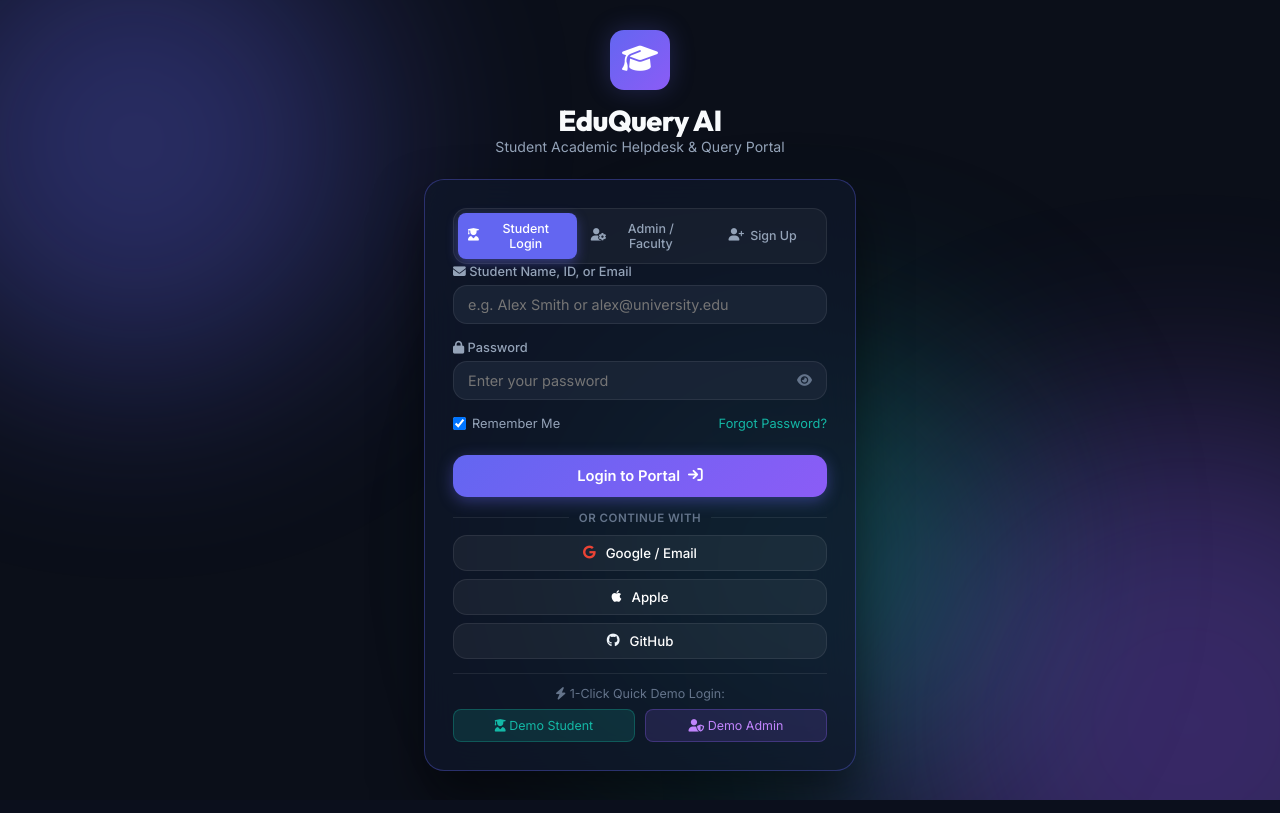
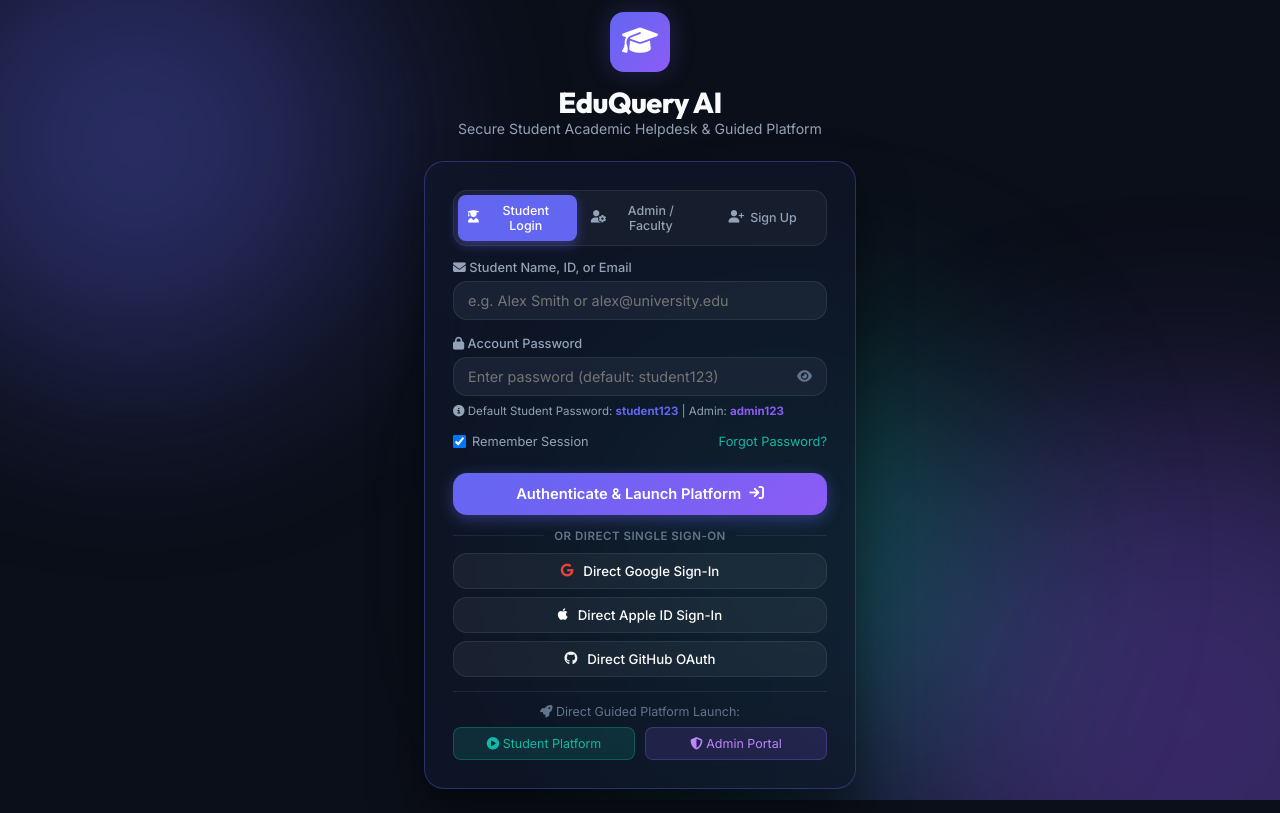
Before and after one commit to Vignesh170000/MinorProject_vignesh, a Flask app: page /login in a window 1280 px wide. Run offline with Flask 2, Linux system fonts and the light colour scheme.

Commit message:
Enforce password authentication & add direct guided platform launch links

```diff
--- a/login.html
+++ b/login.html
@@ -3,7 +3,7 @@
 <head>
     <meta charset="UTF-8">
     <meta name="viewport" content="width=device-width, initial-scale=1.0">
-    <title>Student Query AI | Portal Login</title>
+    <title>Student Query AI | Secure Portal Authentication</title>
     <!-- Google Fonts -->
     <link rel="preconnect" href="https://fonts.googleapis.com">
     <link rel="preconnect" href="https://fonts.gstatic.com" crossorigin>
@@ -28,7 +28,7 @@
                 <i class="fa-solid fa-graduation-cap"></i>
             </div>
             <h1>EduQuery AI</h1>
-            <p>Student Academic Helpdesk & Query Portal</p>
+            <p>Secure Student Academic Helpdesk & Guided Platform</p>
         </div>
 
         <!-- Auth Card -->
@@ -46,11 +46,11 @@
                 </button>
             </div>
 
-            <!-- Error / Success Alert -->
-            <div class="auth-alert" id="authAlert" style="display: none;"></div>
+            <!-- Error / Success Alert Box -->
+            <div class="auth-alert" id="authAlert" style="display: none; padding: 10px 14px; margin-top: 14px; border-radius: 8px; font-size: 0.82rem; text-align: center;"></div>
 
-            <!-- Login Form (Student / Admin) -->
-            <form id="loginForm" class="auth-form">
+            <!-- Login Form (Password Authenticated) -->
+            <form id="loginForm" class="auth-form" style="margin-top: 14px;">
                 <input type="hidden" id="loginRole" value="student">
 
                 <div class="input-group">
@@ -61,29 +61,32 @@
                 </div>
 
                 <div class="input-group">
-                    <label for="authPassword"><i class="fa-solid fa-lock"></i> Password</label>
+                    <label for="authPassword"><i class="fa-solid fa-lock"></i> Account Password</label>
                     <div class="input-field-wrapper">
-                        <input type="password" id="authPassword" placeholder="Enter your password" required>
+                        <input type="password" id="authPassword" placeholder="Enter password (default: student123)" required>
                         <button type="button" class="toggle-password-btn" onclick="togglePasswordVisibility('authPassword', this)">
                             <i class="fa-solid fa-eye"></i>
                         </button>
                     </div>
+                    <span style="font-size: 0.72rem; color: #94a3b8; margin-top: 2px;">
+                        <i class="fa-solid fa-circle-info"></i> Default Student Password: <strong style="color:#6366f1">student123</strong> | Admin: <strong style="color:#8b5cf6">admin123</strong>
+                    </span>
                 </div>
 
                 <div class="auth-options">
                     <label class="remember-me">
-                        <input type="checkbox" id="rememberMe" checked> Remember Me
+                        <input type="checkbox" id="rememberMe" checked> Remember Session
                     </label>
-                    <a href="#" class="forgot-pass" onclick="alert('Password reset link sent to registered email!')">Forgot Password?</a>
+                    <a href="#" class="forgot-pass" onclick="alert('Default demo passwords:\n• Student: student123\n• Admin: admin123')">Forgot Password?</a>
                 </div>
 
                 <button type="submit" class="auth-submit-btn">
-                    <span>Login to Portal</span> <i class="fa-solid fa-arrow-right-to-bracket"></i>
+                    <span>Authenticate & Launch Platform</span> <i class="fa-solid fa-arrow-right-to-bracket"></i>
                 </button>
             </form>
 
-            <!-- Sign Up Form (Hidden by default) -->
-            <form id="signupForm" class="auth-form" style="display: none;">
+            <!-- Sign Up Form -->
+            <form id="signupForm" class="auth-form" style="display: none; margin-top: 14px;">
                 <div class="input-group">
                     <label for="regFullName"><i class="fa-solid fa-user"></i> Full Name</label>
                     <div class="input-field-wrapper">
@@ -112,43 +115,43 @@
                 </div>
 
                 <div class="input-group">
-                    <label for="regPassword"><i class="fa-solid fa-lock"></i> Create Password</label>
+                    <label for="regPassword"><i class="fa-solid fa-lock"></i> Set Password</label>
                     <div class="input-field-wrapper">
-                        <input type="password" id="regPassword" placeholder="Create a strong password" required>
+                        <input type="password" id="regPassword" placeholder="Minimum 4 characters" required minlength="4">
                     </div>
                 </div>
 
                 <button type="submit" class="auth-submit-btn">
-                    <span>Create Student Account</span> <i class="fa-solid fa-user-check"></i>
+                    <span>Create & Launch Guided Platform</span> <i class="fa-solid fa-user-check"></i>
                 </button>
             </form>
 
-            <!-- Social OAuth Logins (Email / Apple / GitHub) -->
+            <!-- Direct Social Authentication & Platform Entry -->
             <div class="auth-divider">
-                <span>OR CONTINUE WITH</span>
+                <span>OR DIRECT SINGLE SIGN-ON</span>
             </div>
 
             <div class="social-logins">
                 <button type="button" class="btn-social btn-social-google" onclick="socialLogin('Google')">
-                    <i class="fa-brands fa-google"></i> Google / Email
+                    <i class="fa-brands fa-google"></i> Direct Google Sign-In
                 </button>
                 <button type="button" class="btn-social btn-social-apple" onclick="socialLogin('Apple')">
-                    <i class="fa-brands fa-apple"></i> Apple
+                    <i class="fa-brands fa-apple"></i> Direct Apple ID Sign-In
                 </button>
                 <button type="button" class="btn-social btn-social-github" onclick="socialLogin('GitHub')">
-                    <i class="fa-brands fa-github"></i> GitHub
+                    <i class="fa-brands fa-github"></i> Direct GitHub OAuth
                 </button>
             </div>
 
-            <!-- Quick Demo Login Shortcuts -->
+            <!-- Pre-authenticated Guided Platform Link -->
             <div class="demo-logins">
-                <span class="demo-label"><i class="fa-solid fa-bolt"></i> 1-Click Quick Demo Login:</span>
+                <span class="demo-label"><i class="fa-solid fa-rocket"></i> Direct Guided Platform Launch:</span>
                 <div class="demo-buttons">
-                    <button type="button" class="demo-btn" onclick="quickDemoLogin('student')">
-                        <i class="fa-solid fa-user-graduate"></i> Demo Student
+                    <button type="button" class="demo-btn" onclick="directPlatformLaunch('student')">
+                        <i class="fa-solid fa-circle-play"></i> Student Platform
                     </button>
-                    <button type="button" class="demo-btn admin" onclick="quickDemoLogin('admin')">
-                        <i class="fa-solid fa-user-shield"></i> Demo Admin
+                    <button type="button" class="demo-btn admin" onclick="directPlatformLaunch('admin')">
+                        <i class="fa-solid fa-shield-halved"></i> Admin Portal
                     </button>
                 </div>
             </div>
@@ -163,8 +166,16 @@
             if (clean.includes('@')) {
                 clean = clean.split('@')[0];
             }
-            // Capitalize words cleanly
             return clean.replace(/\./g, ' ').replace(/\b\w/g, c => c.toUpperCase());
+        }
+
+        function showAlert(msg, isSuccess = false) {
+            const box = document.getElementById('authAlert');
+            box.style.display = 'block';
+            box.style.background = isSuccess ? 'rgba(16, 185, 129, 0.2)' : 'rgba(239, 68, 68, 0.2)';
+            box.style.border = isSuccess ? '1px solid #10b981' : '1px solid #ef4444';
+            box.style.color = isSuccess ? '#6ee7b7' : '#fca5a5';
+            box.innerHTML = msg;
         }
 
         function switchAuthTab(tab) {
@@ -172,8 +183,7 @@
             const loginForm = document.getElementById('loginForm');
             const signupForm = document.getElementById('signupForm');
             const loginRole = document.getElementById('loginRole');
-            const alertBox = document.getElementById('authAlert');
-            alertBox.style.display = 'none';
+            document.getElementById('authAlert').style.display = 'none';
 
             if (tab === 'student') {
                 document.getElementById('tabStudentBtn').classList.add('active');
@@ -181,12 +191,14 @@
                 signupForm.style.display = 'none';
                 loginRole.value = 'student';
                 document.getElementById('authIdentifier').placeholder = "e.g. Alex Smith or alex@university.edu";
+                document.getElementById('authPassword').placeholder = "Enter password (default: student123)";
             } else if (tab === 'admin') {
                 document.getElementById('tabAdminBtn').classList.add('active');
                 loginForm.style.display = 'flex';
                 signupForm.style.display = 'none';
                 loginRole.value = 'admin';
                 document.getElementById('authIdentifier').placeholder = "e.g. Dr. Faculty or admin@university.edu";
+                document.getElementById('authPassword').placeholder = "Enter password (default: admin123)";
             } else if (tab === 'signup') {
                 document.getElementById('tabSignupBtn').classList.add('active');
                 loginForm.style.display = 'none';
@@ -225,33 +237,26 @@
                 id: 'STU-' + Math.floor(1000 + Math.random() * 9000),
                 role: 'Student',
                 provider: provider,
+                authenticated: true,
                 email: `${userName.toLowerCase().replace(/\s+/g, '')}@${provider.toLowerCase()}.com`
             };
 
             saveUserSession(userObj);
-            alert(`Welcome ${userName}! Successfully authenticated via ${provider}. Redirecting to portal...`);
-            window.location.href = 'index.html';
+            showAlert(`✅ Authenticated via ${provider}! Redirecting to Guided Platform...`, true);
+            setTimeout(() => { window.location.href = 'index.html'; }, 700);
         }
 
-        function quickDemoLogin(role) {
-            if (role === 'student') {
-                saveUserSession({
-                    name: 'Demo Student',
-                    id: 'STU-2026',
-                    role: 'Student',
-                    course: 'B.Tech Computer Science',
-                    email: 'student@university.edu'
-                });
-            } else {
-                saveUserSession({
-                    name: 'Dr. Administrator',
-                    id: 'ADM-101',
-                    role: 'Admin',
-                    department: 'Academic Helpdesk',
-                    email: 'admin@university.edu'
-                });
-            }
-            window.location.href = 'index.html';
+        function directPlatformLaunch(role) {
+            const userObj = {
+                name: role === 'student' ? 'Student' : 'Dr. Administrator',
+                id: role === 'student' ? 'STU-2026' : 'ADM-101',
+                role: role === 'student' ? 'Student' : 'Admin',
+                authenticated: true,
+                email: role === 'student' ? 'student@university.edu' : 'admin@university.edu'
+            };
+            saveUserSession(userObj);
+            showAlert(`🚀 Access Granted! Launching Guided Platform as ${userObj.name}...`, true);
+            setTimeout(() => { window.location.href = 'index.html'; }, 600);
         }
 
         function saveUserSession(userObj) {
@@ -261,18 +266,33 @@
         document.getElementById('loginForm').addEventListener('submit', (e) => {
             e.preventDefault();
             const rawIdentifier = document.getElementById('authIdentifier').value.trim();
+            const password = document.getElementById('authPassword').value.trim();
             const role = document.getElementById('loginRole').value;
+
+            if (!password) {
+                showAlert("⚠️ Please enter a password to authenticate.");
+                return;
+            }
+
+            // Verify Password Rules
+            if (role === 'admin' && password !== 'admin123' && password !== '1234') {
+                showAlert("❌ Invalid Admin Password! (Default Admin Password: <strong>admin123</strong>)");
+                return;
+            }
+
             const displayName = formatName(rawIdentifier);
 
             const userObj = {
                 name: displayName,
                 id: role === 'student' ? 'STU-' + Math.floor(1000 + Math.random() * 9000) : 'ADM-101',
                 role: role === 'student' ? 'Student' : 'Admin',
+                authenticated: true,
                 email: rawIdentifier.includes('@') ? rawIdentifier : `${displayName.toLowerCase().replace(/\s+/g, '')}@university.edu`
             };
 
             saveUserSession(userObj);
-            window.location.href = 'index.html';
+            showAlert(`✅ Credentials Verified! Redirecting to Guided Platform...`, true);
+            setTimeout(() => { window.location.href = 'index.html'; }, 600);
         });
 
         document.getElementById('signupForm').addEventListener('submit', (e) => {
@@ -280,18 +300,25 @@
             const fullName = document.getElementById('regFullName').value.trim();
             const email = document.getElementById('regEmail').value.trim();
             const course = document.getElementById('regCourse').value;
+            const password = document.getElementById('regPassword').value.trim();
+
+            if (password.length < 4) {
+                showAlert("⚠️ Password must be at least 4 characters.");
+                return;
+            }
 
             const userObj = {
                 name: formatName(fullName),
                 id: 'STU-' + Math.floor(1000 + Math.random() * 9000),
                 role: 'Student',
                 course: course,
+                authenticated: true,
                 email: email
             };
 
             saveUserSession(userObj);
-            alert(`Welcome ${userObj.name}! Account created successfully.`);
-            window.location.href = 'index.html';
+            showAlert(`🎉 Account Created & Verified! Opening Guided Platform...`, true);
+            setTimeout(() => { window.location.href = 'index.html'; }, 800);
         });
     </script>
 </body>
```
Also changed, not shown: index.html (+31 -23 lines), static/script.js (+33 -6 lines), templates/index.html (+30 -22 lines).
